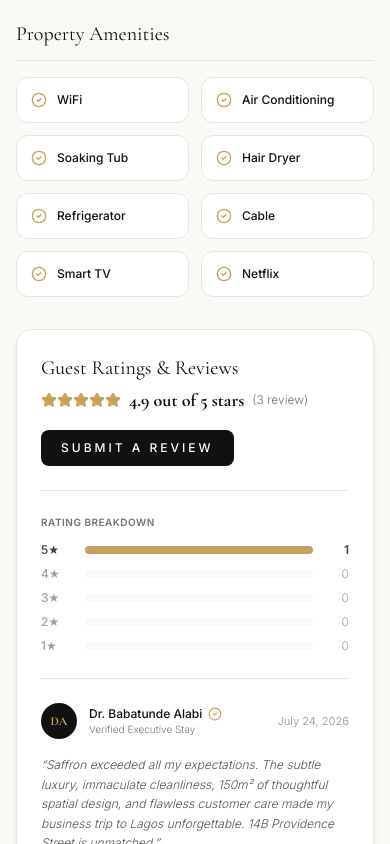
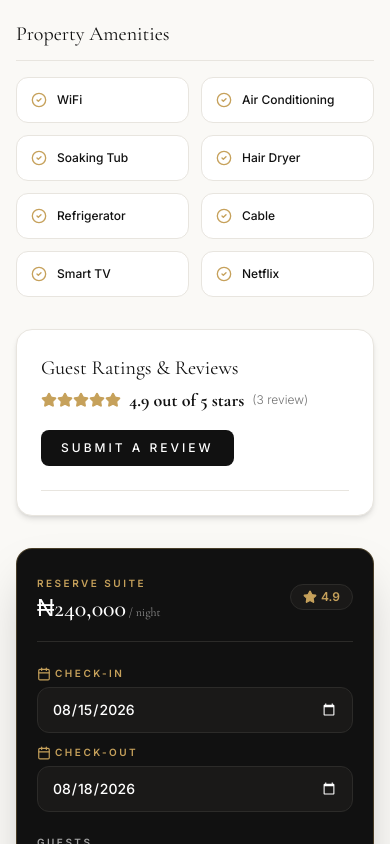
Before and after one commit to winnerbanjo/stayconnectglobal, a Next.js app: page /rooms/deluxe-executive-suite in a window 390 px wide. Shown: the part 1156-2000 px from the top of the page. Built offline with nearby package versions, Linux system fonts and the light colour scheme.

Commit message:
Touch-optimized calendar check-in & check-out date pickers for mobile devices with dark color-scheme

```diff
--- a/src/app/rooms/[slug]/RoomDetailClient.tsx
+++ b/src/app/rooms/[slug]/RoomDetailClient.tsx
@@ -231,76 +231,12 @@ export default function RoomDetailClient({ room }: RoomDetailClientProps) {
                 Submit a Review
               </button>
             </div>
-
-            {/* Rating Breakdown Graph */}
-            <div className="space-y-3 max-w-md">
-              <div className="text-[10px] sm:text-xs font-semibold uppercase tracking-wider text-neutral-500">Rating Breakdown</div>
-              <div className="space-y-2 text-xs font-light text-neutral-700">
-                <div className="flex items-center gap-3">
-                  <span className="w-8 font-medium">5★</span>
-                  <div className="flex-1 bg-neutral-100 h-2 rounded-full overflow-hidden">
-                    <div className="bg-[#C6A15B] h-full w-full" />
-                  </div>
-                  <span className="w-6 text-right font-semibold">1</span>
-                </div>
-                <div className="flex items-center gap-3 opacity-50">
-                  <span className="w-8 font-medium">4★</span>
-                  <div className="flex-1 bg-neutral-100 h-2 rounded-full overflow-hidden">
-                    <div className="bg-[#C6A15B] h-full w-0" />
-                  </div>
-                  <span className="w-6 text-right">0</span>
-                </div>
-                <div className="flex items-center gap-3 opacity-50">
-                  <span className="w-8 font-medium">3★</span>
-                  <div className="flex-1 bg-neutral-100 h-2 rounded-full overflow-hidden">
-                    <div className="bg-[#C6A15B] h-full w-0" />
-                  </div>
-                  <span className="w-6 text-right">0</span>
-                </div>
-                <div className="flex items-center gap-3 opacity-50">
-                  <span className="w-8 font-medium">2★</span>
-                  <div className="flex-1 bg-neutral-100 h-2 rounded-full overflow-hidden">
-                    <div className="bg-[#C6A15B] h-full w-0" />
-                  </div>
-                  <span className="w-6 text-right">0</span>
-                </div>
-                <div className="flex items-center gap-3 opacity-50">
-                  <span className="w-8 font-medium">1★</span>
-                  <div className="flex-1 bg-neutral-100 h-2 rounded-full overflow-hidden">
-                    <div className="bg-[#C6A15B] h-full w-0" />
-                  </div>
-                  <span className="w-6 text-right">0</span>
-                </div>
-              </div>
-            </div>
-
-            {/* Verified Featured Review */}
-            <div className="pt-6 border-t border-[#E8E5DF] space-y-4">
-              <div className="flex items-center justify-between">
-                <div className="flex items-center gap-3">
-                  <div className="w-9 h-9 rounded-full bg-[#111111] text-[#C6A15B] font-serif font-bold flex items-center justify-center text-xs">
-                    DA
-                  </div>
-                  <div>
-                    <div className="text-xs sm:text-sm font-medium text-[#111111] flex items-center gap-1.5">
-                      <span>Dr. Babatunde Alabi</span>
-                      <CheckCircle2 className="w-3.5 h-3.5 text-[#C6A15B]" />
-                    </div>
-                    <div className="text-[10px] sm:text-[11px] text-neutral-500 font-light">Verified Executive Stay</div>
-                  </div>
-                </div>
-                <span className="text-[11px] text-neutral-400">July 24, 2026</span>
-              </div>
-              <p className="text-xs sm:text-sm text-neutral-600 font-light italic leading-relaxed">
-                “Saffron exceeded all my expectations. The subtle luxury, immaculate cleanliness, 150m² of thoughtful spatial design, and flawless customer care made my business trip to Lagos unforgettable. 14B Providence Street is unmatched.”
-              </p>
-            </div>
           </div>
         </div>
 
-        {/* Right Column: Sticky Booking Card with Dual Booking Triggers */}
+        {/* Right Column: Sticky Booking Card with Touch-Optimized Date Controls */}
         <div className="lg:col-span-4">
-          <div className="lg:sticky lg:top-28 bg-[#111111] text-white p-6 sm:p-8 rounded-2xl border border-[#C6A15B]/30 shadow-2xl space-y-6">
+          <div className="lg:sticky lg:top-28 bg-[#111111] text-white p-5 sm:p-8 rounded-2xl border border-[#C6A15B]/30 shadow-2xl space-y-6">
             <div className="flex items-center justify-between border-b border-[#2C2B29] pb-4">
               <div>
                 <span className="text-[10px] uppercase tracking-widest text-[#C6A15B] font-semibold">Reserve Suite</span>
@@ -316,40 +252,42 @@ export default function RoomDetailClient({ room }: RoomDetailClientProps) {
             </div>
 
             <div className="space-y-4">
-              <div className="grid grid-cols-2 gap-3">
-                <div className="space-y-1.5">
-                  <label className="text-[10px] uppercase tracking-widest text-neutral-400 font-semibold flex items-center gap-1">
-                    <CalendarIcon className="w-3 h-3 text-[#C6A15B]" />
+              <div className="grid grid-cols-1 sm:grid-cols-2 gap-3">
+                <div className="space-y-1.5 w-full">
+                  <label className="text-[10px] uppercase tracking-widest text-[#C6A15B] font-semibold flex items-center gap-1">
+                    <CalendarIcon className="w-3.5 h-3.5 text-[#C6A15B] shrink-0" />
                     <span>Check-In</span>
                   </label>
                   <input
                     type="date"
                     value={checkIn}
                     onChange={(e) => setCheckIn(e.target.value)}
-                    className="w-full bg-[#1A1918] border border-[#2C2B29] rounded-lg px-3 py-2.5 text-xs text-white focus:outline-none focus:border-[#C6A15B]"
+                    style={{ colorScheme: 'dark' }}
+                    className="w-full min-h-[46px] bg-[#1A1918] border border-[#2C2B29] rounded-xl px-3.5 py-2.5 text-sm sm:text-xs text-white font-medium focus:outline-none focus:border-[#C6A15B] appearance-none"
                   />
                 </div>
 
-                <div className="space-y-1.5">
-                  <label className="text-[10px] uppercase tracking-widest text-neutral-400 font-semibold flex items-center gap-1">
-                    <CalendarIcon className="w-3 h-3 text-[#C6A15B]" />
+                <div className="space-y-1.5 w-full">
+                  <label className="text-[10px] uppercase tracking-widest text-[#C6A15B] font-semibold flex items-center gap-1">
+                    <CalendarIcon className="w-3.5 h-3.5 text-[#C6A15B] shrink-0" />
                     <span>Check-Out</span>
                   </label>
                   <input
                     type="date"
                     value={checkOut}
                     onChange={(e) => setCheckOut(e.target.value)}
-                    className="w-full bg-[#1A1918] border border-[#2C2B29] rounded-lg px-3 py-2.5 text-xs text-white focus:outline-none focus:border-[#C6A15B]"
+                    style={{ colorScheme: 'dark' }}
+                    className="w-full min-h-[46px] bg-[#1A1918] border border-[#2C2B29] rounded-xl px-3.5 py-2.5 text-sm sm:text-xs text-white font-medium focus:outline-none focus:border-[#C6A15B] appearance-none"
                   />
                 </div>
               </div>
 
-              <div className="space-y-1.5">
+              <div className="space-y-1.5 w-full">
                 <label className="text-[10px] uppercase tracking-widest text-neutral-400 font-semibold">Guests</label>
                 <select
                   value={guests}
                   onChange={(e) => setGuests(e.target.value)}
-                  className="w-full bg-[#1A1918] border border-[#2C2B29] rounded-lg px-3 py-2.5 text-xs text-white focus:outline-none focus:border-[#C6A15B]"
+                  className="w-full min-h-[46px] bg-[#1A1918] border border-[#2C2B29] rounded-xl px-3.5 py-2.5 text-sm sm:text-xs text-white font-medium focus:outline-none focus:border-[#C6A15B]"
                 >
                   <option value="1">1 Guest</option>
                   <option value="2">2 Guests (Max)</option>
@@ -377,11 +315,11 @@ export default function RoomDetailClient({ room }: RoomDetailClientProps) {
               </div>
             </div>
 
-            {/* Dual Booking CTAs: Book Online vs Book via WhatsApp */}
+            {/* Dual Booking CTAs */}
             <div className="space-y-3 pt-2">
               <Link
                 href={`/book?room=${room.slug}&checkIn=${checkIn}&checkOut=${checkOut}&adults=${guests}`}
-                className="w-full py-3.5 bg-[#C6A15B] hover:bg-[#B08C46] text-[#111111] font-semibold text-xs uppercase tracking-[0.2em] rounded-lg transition-all duration-300 flex items-center justify-center gap-2 shadow-xl group active:scale-95"
+                className="w-full min-h-[48px] bg-[#C6A15B] hover:bg-[#B08C46] text-[#111111] font-semibold text-xs uppercase tracking-[0.2em] rounded-xl transition-all duration-300 flex items-center justify-center gap-2 shadow-xl group active:scale-95"
               >
                 <span>Book Online</span>
                 <ArrowRight className="w-4 h-4 transition-transform group-hover:translate-x-1" />
@@ -391,7 +329,7 @@ export default function RoomDetailClient({ room }: RoomDetailClientProps) {
                 href={whatsappUrl}
                 target="_blank"
                 rel="noopener noreferrer"
-                className="w-full py-3.5 bg-[#1A1918] hover:bg-[#252422] text-white border border-[#2C2B29] hover:border-[#C6A15B] font-semibold text-xs uppercase tracking-[0.2em] rounded-lg transition-all duration-300 flex items-center justify-center gap-2 shadow-lg active:scale-95"
+                className="w-full min-h-[48px] bg-[#1A1918] hover:bg-[#252422] text-white border border-[#2C2B29] hover:border-[#C6A15B] font-semibold text-xs uppercase tracking-[0.2em] rounded-xl transition-all duration-300 flex items-center justify-center gap-2 shadow-lg active:scale-95"
               >
                 <MessageSquare className="w-4 h-4 text-[#C6A15B]" />
                 <span>Book on WhatsApp</span>
@@ -404,64 +342,6 @@ export default function RoomDetailClient({ room }: RoomDetailClientProps) {
           </div>
         </div>
       </div>
-
-      {/* Review Modal */}
-      {reviewModalOpen && (
-        <div className="fixed inset-0 z-50 bg-black/80 backdrop-blur-sm flex items-center justify-center p-4">
-          <div className="bg-[#111111] text-white p-6 sm:p-8 rounded-2xl border border-[#C6A15B]/30 max-w-lg w-full space-y-6">
-            <h3 className="font-serif text-xl sm:text-2xl text-white">Submit Guest Review for {room.name}</h3>
-
-            {reviewSuccess ? (
-              <div className="p-5 rounded-lg bg-[#1A1918] border border-[#C6A15B] text-center text-xs sm:text-sm text-[#C6A15B]">
-                Thank you! Your review has been submitted for moderation.
-              </div>
-            ) : (
-              <form onSubmit={handleReviewSubmit} className="space-y-4">
-                <div>
-                  <label className="text-xs text-neutral-300 font-medium">Your Name</label>
-                  <input
-                    type="text"
-                    required
-                    placeholder="e.g. Chief Oluwaseun Davies"
-                    className="w-full bg-[#1A1918] border border-[#2C2B29] rounded-lg px-4 py-2.5 text-xs text-white mt-1"
-                  />
-                </div>
-                <div>
-                  <label className="text-xs text-neutral-300 font-medium">Rating (1 to 5 Stars)</label>
-                  <select className="w-full bg-[#1A1918] border border-[#2C2B29] rounded-lg px-4 py-2.5 text-xs text-white mt-1">
-                    <option value="5">⭐⭐⭐⭐⭐ (5.0 - Exceptional)</option>
-                    <option value="4">⭐⭐⭐⭐ (4.0 - Very Good)</option>
-                  </select>
-                </div>
-                <div>
-                  <label className="text-xs text-neutral-300 font-medium">Review Comment</label>
-                  <textarea
-                    required
-                    rows={4}
-                    placeholder="Describe your stay at 14B Providence Street..."
-                    className="w-full bg-[#1A1918] border border-[#2C2B29] rounded-lg px-4 py-2.5 text-xs text-white mt-1"
-                  />
-                </div>
-                <div className="flex items-center justify-end gap-3 pt-2">
-                  <button
-                    type="button"
-                    onClick={() => setReviewModalOpen(false)}
-                    className="px-4 py-2 text-xs uppercase tracking-widest text-neutral-400 hover:text-white"
-                  >
-                    Cancel
-                  </button>
-                  <button
-                    type="submit"
-                    className="px-6 py-2.5 bg-[#C6A15B] text-[#111111] font-semibold text-xs uppercase tracking-widest rounded-lg"
-                  >
-                    Submit Review
-                  </button>
-                </div>
-              </form>
-            )}
-          </div>
-        </div>
-      )}
     </div>
   );
 }
```
Also changed, not shown: src/app/book/page.tsx (+26 -24 lines), src/components/home/BookingSearchWidget.tsx (+32 -26 lines).
